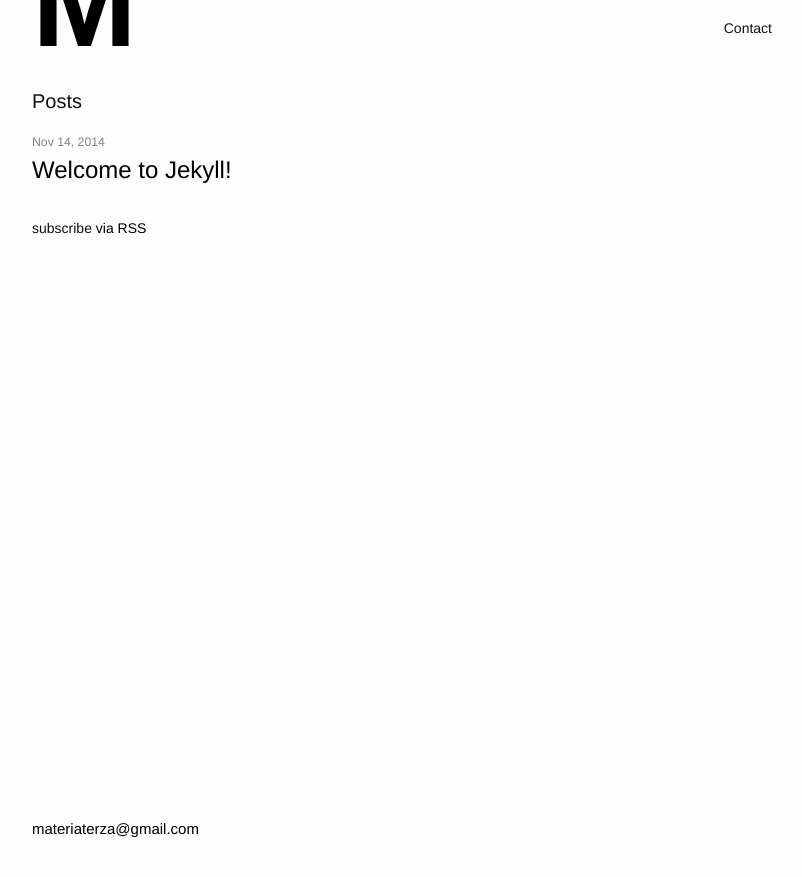
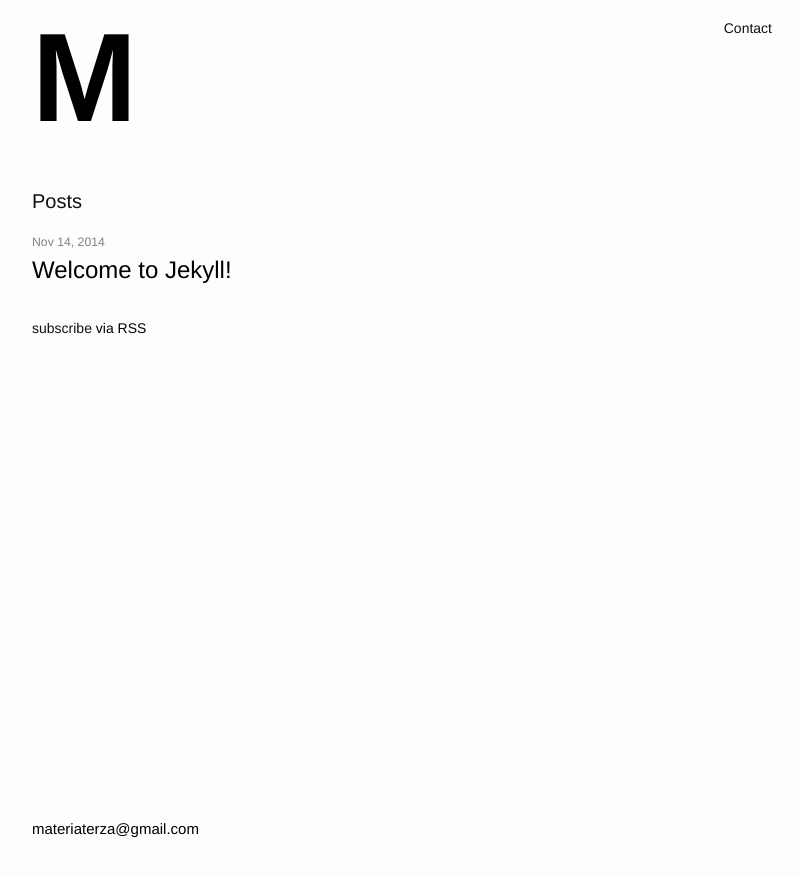
Before and after one commit to fabbbrizio/materiaterza, a Jekyll site: the page built from blog.html, in a window 1280 px wide. Shown: the top 877 px of the page, without its empty margins (238-1040 px from the left). Built offline with Jekyll 4.4.1, drawn with Linux system fonts in a browser that asks for light colours; nearby versions of some CDN libraries.

Commit message:
line height 156

```diff
--- a/_sass/_layout.scss
+++ b/_sass/_layout.scss
@@ -11,7 +11,7 @@
 .site-title {
     font-size: 126px;
     font-weight: $font-weight-bold;
-    line-height: 6px;
+    line-height: 156px;
     letter-spacing: -1px;
     margin-bottom: 0;
     float: left;
```
